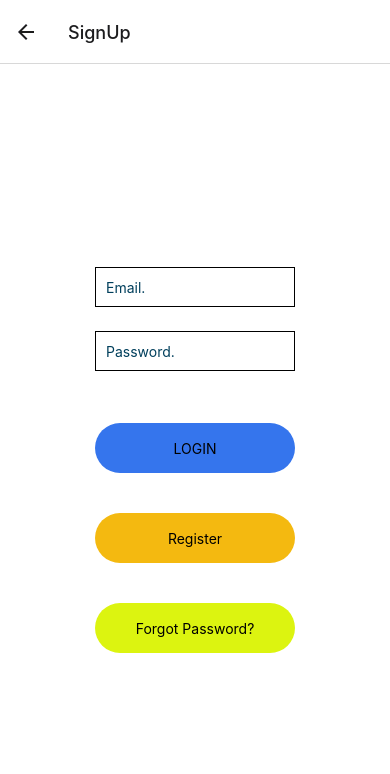
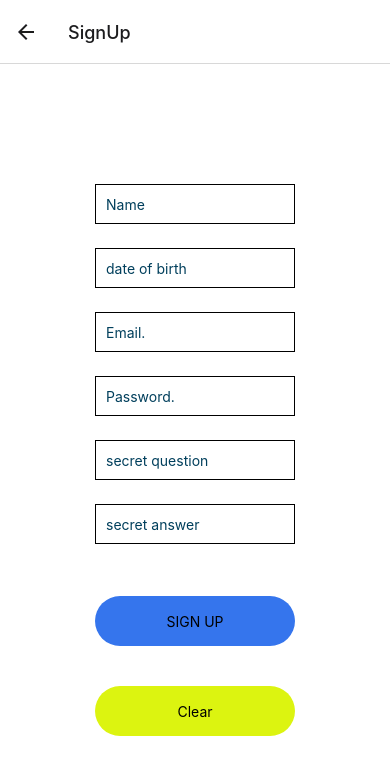
Before and after one commit to Zeriabo/nativeApp, a React Native app: screen /SignUp in a window 390 px wide. Shown: the top 774 px of the page. Built offline with nearby package versions, Linux system fonts and the light colour scheme.

Commit message:
SignInUp

```diff
--- a/App.js
+++ b/App.js
@@ -2,8 +2,9 @@ import { StatusBar } from "expo-status-bar";
 import React, { useState } from "react";
 import { Provider } from "react-redux";
 import { PersistGate } from "redux-persist/integration/react";
-import { StyleSheet, View } from "react-native";
+import { StyleSheet, View, Text } from "react-native";
 import { SignIn } from "./components/SignIn";
+import { SignUp } from "./components/SignUp";
 import { Home } from "./components/Home";
 import store from "./state/store/Store";
 import persistor from "./state/store/Store";
@@ -13,20 +14,30 @@ import { createNativeStackNavigator } from "@react-navigation/native-stack";
 import { Profile } from "./components/Profile";
 const Stack = createNativeStackNavigator();
 
+const AboutUsScreen = () => (
+  <View style={{ flex: 1, alignItems: "center", justifyContent: "center" }}>
+    <Text>Details Screen</Text>
+  </View>
+);
 export default function App() {
   return (
     <NavigationContainer>
       <Provider store={store}>
         <View style={styles.container}>
-          <Stack.Navigator>
+          <Stack.Navigator initialRouteName="Home">
             {/* <Tab.Navigator>
               <Tab.Screen name="Feed" component={Home} />
               <Tab.Screen name="Messages" component={Profile} />
             </Tab.Navigator> */}
-            <Stack.Screen name="Home" component={Home} />
+            <Stack.Screen
+              name="Home"
+              component={Home}
+              options={{ title: "Home" }}
+            />
             <Stack.Screen name="Profile" component={Profile} />
             <Stack.Screen name="SignIn" component={SignIn} />
-            <Stack.Screen name="SignUp" component={SignIn} />
+            <Stack.Screen name="SignUp" component={SignUp} />
+            <Stack.Screen name="AboutUs" component={AboutUsScreen} />
           </Stack.Navigator>
         </View>
       </Provider>
--- a/components/Home.js
+++ b/components/Home.js
@@ -14,7 +14,7 @@ import {
 import { connect } from "react-redux";
 import { SignIn } from "./SignIn";
 
-export function Home() {
+export function Home({ navigation }) {
   return (
     <SafeAreaView style={styles.container}>
       <View
@@ -30,9 +30,7 @@ export function Home() {
         />
 
         <TouchableOpacity
-          onPress={() => {
-            console.log("kessi");
-          }}
+          onPress={() => navigation.navigate("SignIn")}
           style={styles.SignInButton}
         >
           <Text
@@ -43,14 +41,11 @@ export function Home() {
               backgroundColor: "rgba(21,44,249,0,65)",
             }}
           >
-            Sign in
+            Sign In
           </Text>
         </TouchableOpacity>
-
         <TouchableOpacity
-          onPress={() => {
-            console.log("kessi");
-          }}
+          onPress={() => navigation.navigate("SignUp")}
           style={styles.SignInButton}
         >
           <Text
@@ -67,7 +62,7 @@ export function Home() {
         <View style={styles.bottomView}>
           <Button
             title="About us"
-            onPress={() => Alert.alert("Button pressed")}
+            onPress={() => navigation.navigate("AboutUs")}
           />
         </View>
       </View>
--- /dev/null
+++ b/components/SignUp.js
@@ -0,0 +1,176 @@
+import React, { useState } from "react";
+import { StatusBar } from "expo-status-bar";
+import {
+  StyleSheet,
+  Alert,
+  Text,
+  View,
+  Image,
+  TextInput,
+  Button,
+  TouchableOpacity,
+} from "react-native";
+import { connect } from "react-redux";
+
+export function SignUp() {
+  const [email, setEmail] = useState("");
+  const [name, setName] = useState("");
+  const [dateOfBirth, setDateOfBirth] = useState("");
+  const [secretQuestion, setSecretQuestion] = useState("");
+  const [secretAnswer, setSecretAnswer] = useState("");
+  const [password, setPassword] = useState("");
+
+  function clear() {
+    setEmail("");
+  }
+  function SignUp() {
+    fetch("http://localhost:8080/user/register", {
+      method: "POST",
+      headers: {
+        Accept: "application/json",
+        "Content-Type": "application/json",
+      },
+      body: JSON.stringify({
+        name: name,
+        email: email,
+        password: password,
+        dateofbirth: dateOfBirth,
+        secretquestion: secretQuestion,
+        secretanswer: secretAnswer,
+        active: true,
+      }),
+    })
+      .then((response) => response.json())
+      .then((responseData) => {
+        if (responseData.token != null) {
+          console.log(responseData);
+          navigation.navigate("Home");
+        }
+      })
+      .catch((error) => {
+        console.error(error);
+        Alert.alert("invalid data");
+      });
+  }
+  const forgetPassword = () => {
+    console.log("forget password");
+  };
+  const signup = () => {};
+
+  return (
+    <View style={styles.container}>
+      <StatusBar style="auto" />
+      <View style={styles.inputView}>
+        <TextInput
+          style={styles.TextInput}
+          placeholder="Name"
+          placeholderTextColor="#003f5c"
+          onChangeText={(name) => setName(name)}
+          id="name"
+        />
+      </View>
+
+      <View style={styles.inputView}>
+        <TextInput
+          style={styles.TextInput}
+          placeholder="date of birth"
+          placeholderTextColor="#003f5c"
+          onChangeText={(dateOfBirth) => setDateOfBirth(dateOfBirth)}
+        />
+      </View>
+      <View style={styles.inputView}>
+        <TextInput
+          style={styles.TextInput}
+          placeholder="Email."
+          placeholderTextColor="#003f5c"
+          onChangeText={(email) => setEmail(email)}
+        />
+      </View>
+      <View style={styles.inputView}>
+        <TextInput
+          style={styles.TextInput}
+          placeholder="Password."
+          placeholderTextColor="#003f5c"
+          secureTextEntry={true}
+          onChangeText={(password) => setPassword(password)}
+        />
+      </View>
+      <View style={styles.inputView}>
+        <TextInput
+          style={styles.TextInput}
+          placeholder="secret question"
+          placeholderTextColor="#003f5c"
+          onChangeText={(secretquestion) => setSecretQuestion(secretquestion)}
+        />
+      </View>
+      <View style={styles.inputView}>
+        <TextInput
+          style={styles.TextInput}
+          placeholder="secret answer"
+          placeholderTextColor="#003f5c"
+          onChangeText={(secretAnswer) => setSecretAnswer(secretAnswer)}
+        />
+      </View>
+      <TouchableOpacity
+        style={styles.loginBtn}
+        onPress={() => {
+          SignUp();
+        }}
+      >
+        <Text style={styles.loginText}>SIGN UP</Text>
+      </TouchableOpacity>
+
+      <TouchableOpacity
+        style={styles.forgot_button}
+        onPress={() => {
+          clear();
+        }}
+      >
+        <Text>Clear</Text>
+      </TouchableOpacity>
+    </View>
+  );
+}
+
+const styles = StyleSheet.create({
+  TextInput: {
+    width: 200,
+    height: 40,
+    margin: 12,
+    borderWidth: 1,
+    padding: 10,
+  },
+  container: {
+    flex: 1,
+    backgroundColor: "#fff",
+    alignItems: "center",
+    justifyContent: "center",
+  },
+  registerBtn: {
+    width: 200,
+    borderRadius: 25,
+    height: 50,
+    alignItems: "center",
+    justifyContent: "center",
+    marginTop: 40,
+    backgroundColor: "#F4B910",
+  },
+  loginBtn: {
+    width: 200,
+    borderRadius: 25,
+    height: 50,
+    alignItems: "center",
+    justifyContent: "center",
+    marginTop: 40,
+    backgroundColor: "#3575ED",
+  },
+  forgot_button: {
+    width: 200,
+    borderRadius: 25,
+    height: 50,
+    alignItems: "center",
+    justifyContent: "center",
+    marginTop: 40,
+    backgroundColor: "#DCF410",
+  },
+});
```
